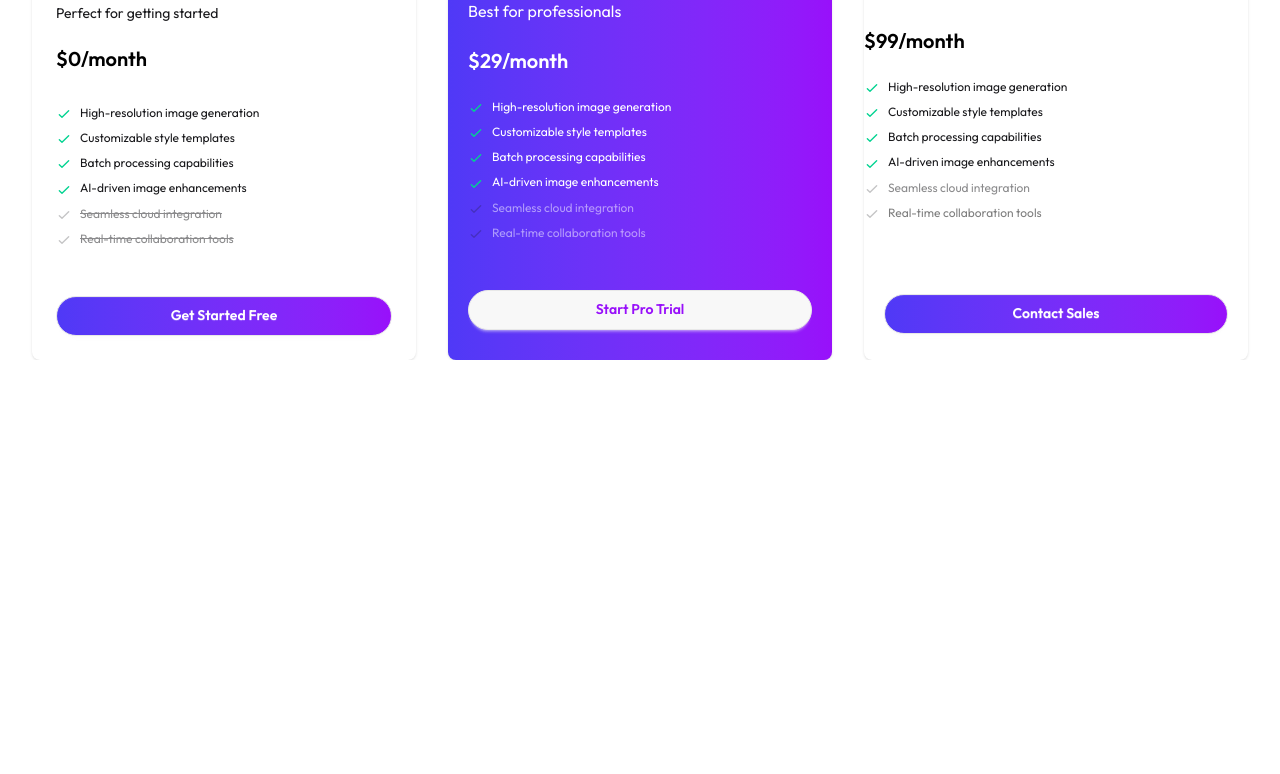
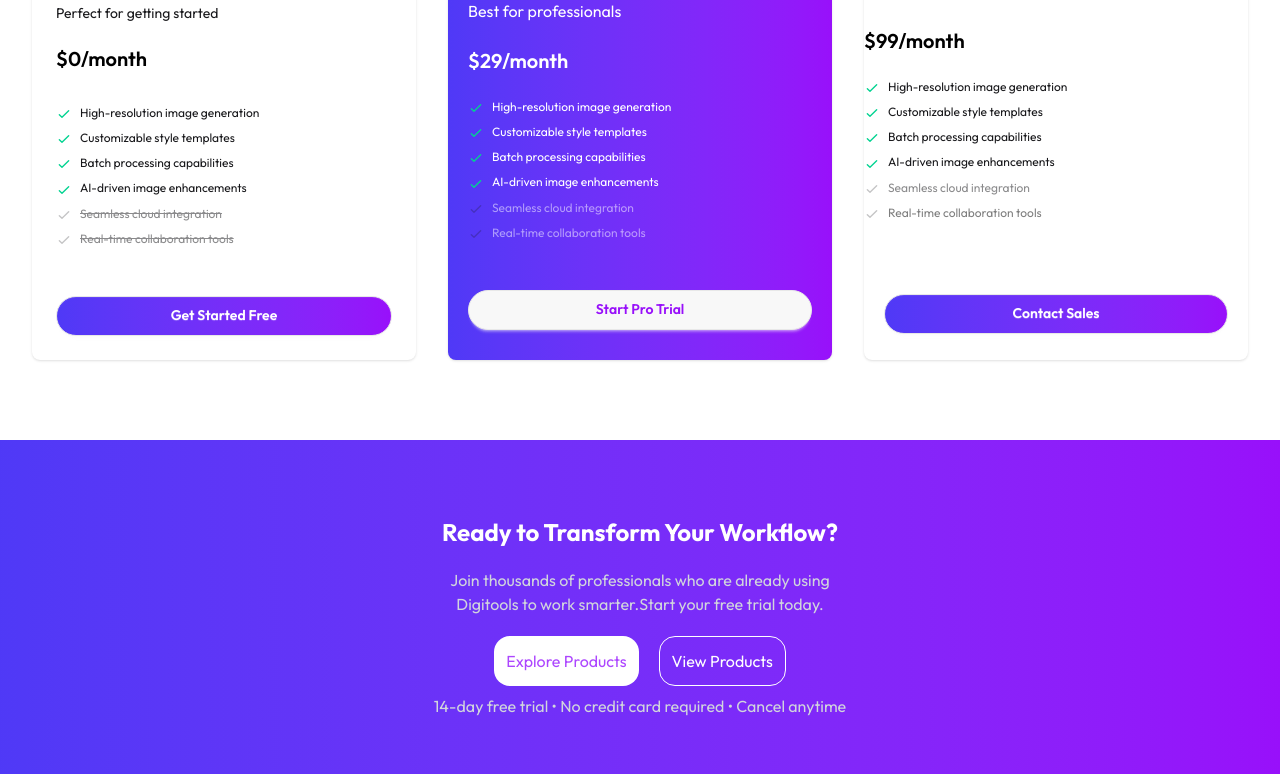
Before and after one commit to nazrul23-human/Digitools-platform-Project, a React (Vite) app: page / in a window 1280 px wide. Shown: the part 1817-2591 px from the top of the page. Before the commit the page ends 2177 px from the top, so only its background shows below. Built offline with nearby package versions, Linux system fonts and the light colour scheme.

Commit message:
last Hero Section made

```diff
--- a/src/App.jsx
+++ b/src/App.jsx
@@ -21,7 +21,7 @@ function App() {
 
       <StartedSection></StartedSection>
       <Pricing></Pricing>
-      {/* <Hero></Hero> */}
+      <Hero></Hero>
       {/* <Footer></Footer> */}
 
 
--- a/src/components/Footer.jsx
+++ b/src/components/Footer.jsx
@@ -6,13 +6,11 @@ const Footer = () => {
       <footer className="bg-zinc-950 border-t border-red-900/50 pt-16 pb-10">
         <div className="max-w-7xl mx-auto px-6">
           <div className="grid grid-cols-1 md:grid-cols-12 gap-12">
-          {/* Logo & Description */}
+
             <div className="md:col-span-5">
               <div className="flex items-center gap-3 mb-6">
 
-              <h2 className="text-3xl font-bold tracking-tighter text-white">
-                <img className='pr-15' src="" alt="" />
-              </h2>
+                <h2 className="text-3xl font-bold text-white">DigiTools</h2>
               </div>
 
               <p className="text-zinc-500 text-lg max-w-md ">
@@ -24,7 +22,7 @@ const Footer = () => {
 
             {/* Quick Links */}
             <div className="md:col-span-2">
-            <h3 className="text-red-400 font-semibold mb-6 text-lg">Product</h3>
+              <h3 className="text-white font-semibold mb-6 text-lg">Product</h3>
               <ul className="space-y-4 text-zinc-400">
                 <li>
                   <a href="#" className="hover:text-white transition">
@@ -51,7 +49,7 @@ const Footer = () => {
 
 
             <div className="md:col-span-2">
-            <h3 className="text-red-400 font-semibold mb-6 text-lg">Company</h3>
+              <h3 className="text-white font-semibold mb-6 text-lg">Company</h3>
               <ul className="space-y-4 text-zinc-400">
                 <li>
                   <a href="#" className="hover:text-white transition">
@@ -76,27 +74,7 @@ const Footer = () => {
               </ul>
             </div>
             <div className="md:col-span-3">
-            <h3 className="text-red-400 font-semibold mb-6 text-lg flex">Legal</h3>
-            <ul className="space-y-4 text-zinc-400">
-              <li>
-                <a href="#" className="hover:text-white transition">
-                  Privacy Policy
-                </a>
-              </li>
-              <li>
-                <a href="#" className="hover:text-white transition">
-                  Terms of Service
-                </a>
-              </li>
-              <li>
-                <a href="#" className="hover:text-white transition">
-                  Cookie Settings
-                </a>
-              </li>
-            </ul>
-          </div>
-          <div className="md:col-span-3">
-            <h3 className="text-red-400 font-semibold mb-6 text-lg flex">Legal</h3>
+              <h3 className="text-white font-semibold mb-6 text-lg flex">Legal</h3>
               <ul className="space-y-4 text-zinc-400">
                 <li>
                   <a href="#" className="hover:text-white transition">
@@ -119,11 +97,11 @@ const Footer = () => {
 
           {/* Bottom Bar */}
           <div className="mt-16 pt-8 border-t border-zinc-800 flex flex-col md:flex-row items-center justify-between gap-4 text-sm text-zinc-500">
-          <div>© {new Date().getFullYear()} AI Hub. All rights reserved.</div>
+            <div>© {new Date().getFullYear()} Digitools. All rights reserved.</div>
 
             <div className="flex gap-6">
               <a href="#" className="hover:text-red-400 transition">
-              Made with ❤️ for AI enthusiasts
+                Privacy Policy Terms of Service    Cookies
               </a>
             </div>
           </div>
--- a/src/components/Hero.jsx
+++ b/src/components/Hero.jsx
@@ -2,15 +2,20 @@
 
 const Hero = () => {
   return (
-        <div className="hero bg-gradient-to-r from-indigo-600 to-purple-600  min-h-screen ">
+    <div className=" mt-20 hero bg-gradient-to-r from-indigo-600 to-purple-600  ">
       <div className="hero-content text-center">
-    <div className="max-w-md">
-      <h1 className="text-5xl font-bold">Hello there</h1>
-      <p className="py-6">
-        Provident cupiditate voluptatem et in. Quaerat fugiat ut assumenda excepturi exercitationem
-        quasi. In deleniti eaque aut repudiandae et a id nisi.
+        <div className="max-w-md mt-15">
+          <h1 className="text-2xl font-bold text-white ">Ready to Transform Your Workflow?</h1>
+          <p className="py-5 text-gray-300 p-5 ">
+            Join thousands of professionals who are already using Digitools to work smarter.Start your free trial today.
           </p>
-      <button className="btn btn-primary">Get Started</button>
+          <div className='flex justify-center gap-5 '>
+            <button className="bg-white rounded-2xl p-3 text-purple-500">Explore Products</button>
+            <button className="border border-1 p-3    rounded-2xl text-white">View Products</button>
+
+          </div>
+          <p className='mb-10 mt-2 text-gray-300'>14-day free trial • No credit card required • Cancel anytime</p>
+
         </div>
       </div>
     </div>
```
Lines whose indentation alone changed are shown as unchanged.
